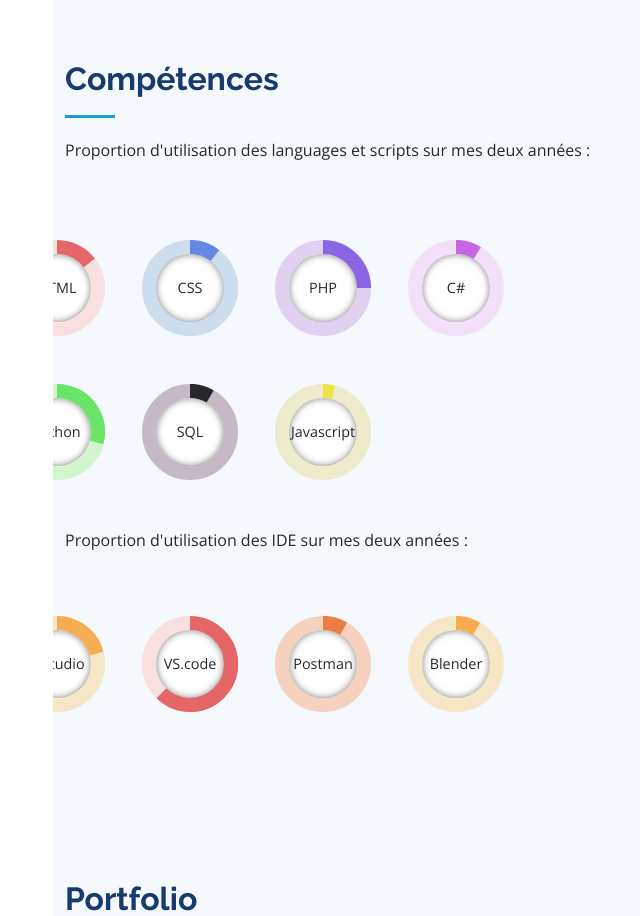
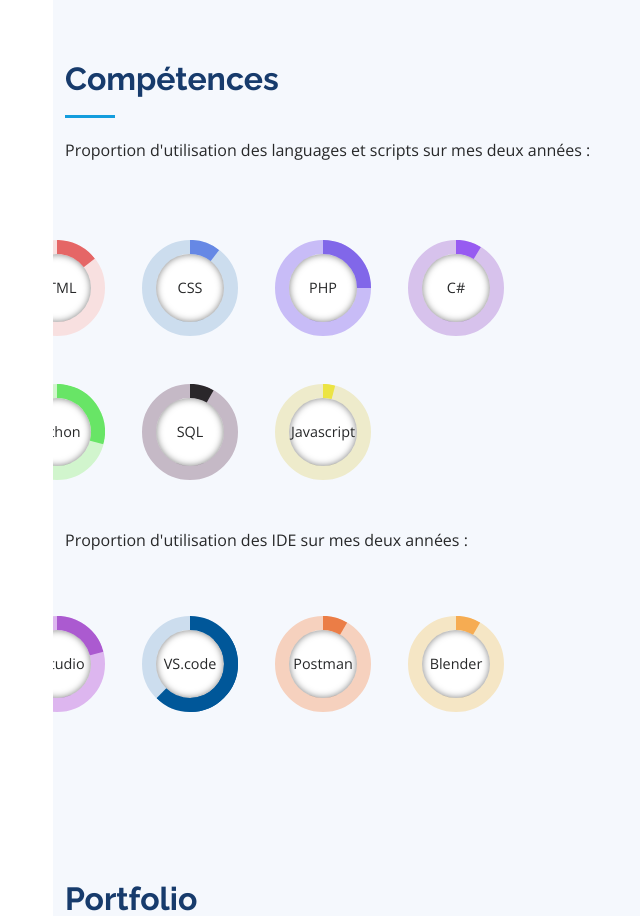
Before and after one commit to lefeuj/Portfolio, a PHP site: page / in a window 1280 px wide. Shown: the part 1307-2223 px from the top of the page, without its empty margins (247-887 px from the left). Run offline with PHP 8.4, Linux system fonts and the light colour scheme.

Commit message:
modif couleur

```diff
--- a/assets/css/style.css
+++ b/assets/css/style.css
@@ -1824,7 +1824,7 @@ section {
   padding-top: 5px;
   text-align: center;
   font-size: 13px;
-  color: #eaebf0;
+  color: #f5e6c5;
 }
 @media (max-width: 1199px) {
   #footer {
--- a/index.php
+++ b/index.php
@@ -153,10 +153,10 @@
             </div>
             <div class="col-lg-3 circle" data-aos="fade-up">
 
-              <div class="progress-circle " style="border-color: #e0d1f0;" data-value="25" language="PHP">
+              <div class="progress-circle " style="border-color: #c8bcf7;" data-value="25" language="PHP">
                 <div class="progress-masque">
-                  <div class="progress-barre" style="border-color: #8a66e5;"></div>
-                  <div class="progress-sup50" style="border-color: #8a66e5;"></div>
+                  <div class="progress-barre" style="border-color: #8167e9;"></div>
+                  <div class="progress-sup50" style="border-color: #8167e9;"></div>
                 </div>
               </div>
 
@@ -170,10 +170,10 @@
             </div>
             <div class="col-lg-3 circle" data-aos="fade-up">
 
-              <div class="progress-circle " style="border-color: #f1e0f8;" data-value="8.7" language="C#">
+              <div class="progress-circle " style="border-color: #d7c2ec;" data-value="8.7" language="C#">
                 <div class="progress-masque">
-                  <div class="progress-barre" style="border-color: #c566e5;"></div>
-                  <div class="progress-sup50" style="border-color: #c566e5;"></div>
+                  <div class="progress-barre" style="border-color: #975bf1;"></div>
+                  <div class="progress-sup50" style="border-color: #975bf1;"></div>
                 </div>
               </div>
 
@@ -187,10 +187,10 @@
 
             <div class="col-lg-3 circle" data-aos="fade-up">
 
-              <div class="progress-circle " style="border-color: #f5e6c5;" data-value="20.9" language="V.Studio">
+              <div class="progress-circle " style="border-color: #ddb6ef;" data-value="20.9" language="V.Studio">
                 <div class="progress-masque">
-                  <div class="progress-barre" style="border-color: #f6ac52;"></div>
-                  <div class="progress-sup50" style="border-color: #f6ac52;"></div>
+                  <div class="progress-barre" style="border-color: #ab5ad0;"></div>
+                  <div class="progress-sup50" style="border-color: #ab5ad0;"></div>
                 </div>
               </div>
 
@@ -198,10 +198,10 @@
 
             <div class="col-lg-3 circle" data-aos="fade-up">
 
-              <div class="progress-circle " style="border-color: #F8E0E0;" data-value="62.3" language="VS.code">
+              <div class="progress-circle "  data-value="62.3" language="VS.code">
                 <div class="progress-masque">
-                  <div class="progress-barre" style="border-color: #e56666;"></div>
-                  <div class="progress-sup50" style="border-color: #e56666;"></div>
+                  <div class="progress-barre"></div>
+                  <div class="progress-sup50"></div>
                 </div>
               </div>
 
--- a/portfolio-PPE-3.php
+++ b/portfolio-PPE-3.php
@@ -80,11 +80,11 @@
               <div class="swiper-wrapper align-items-center">
 
                 <div class="swiper-slide">
-                  <img src="assets/img/portfolio/portfolio-details-2.jpg" alt="">
+                  <img src="xxx" alt="">
                 </div>
 
                 <div class="swiper-slide">
-                  <img src="assets/img/portfolio/portfolio-details-3.jpg" alt="">
+                  <img src="xxx" alt="">
                 </div>
 
               </div>
```
